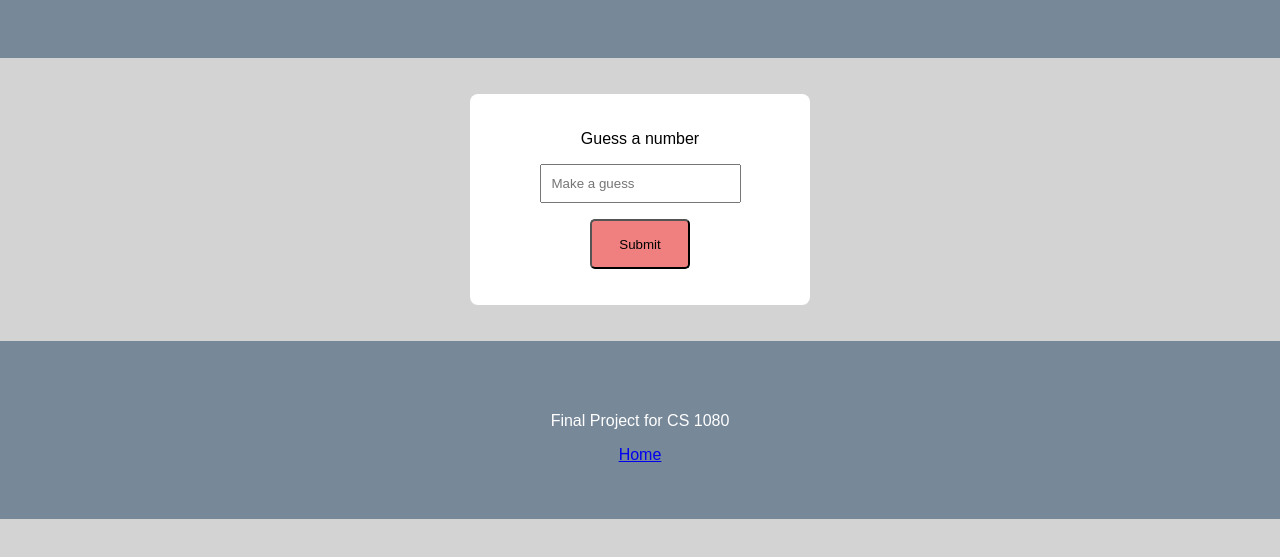
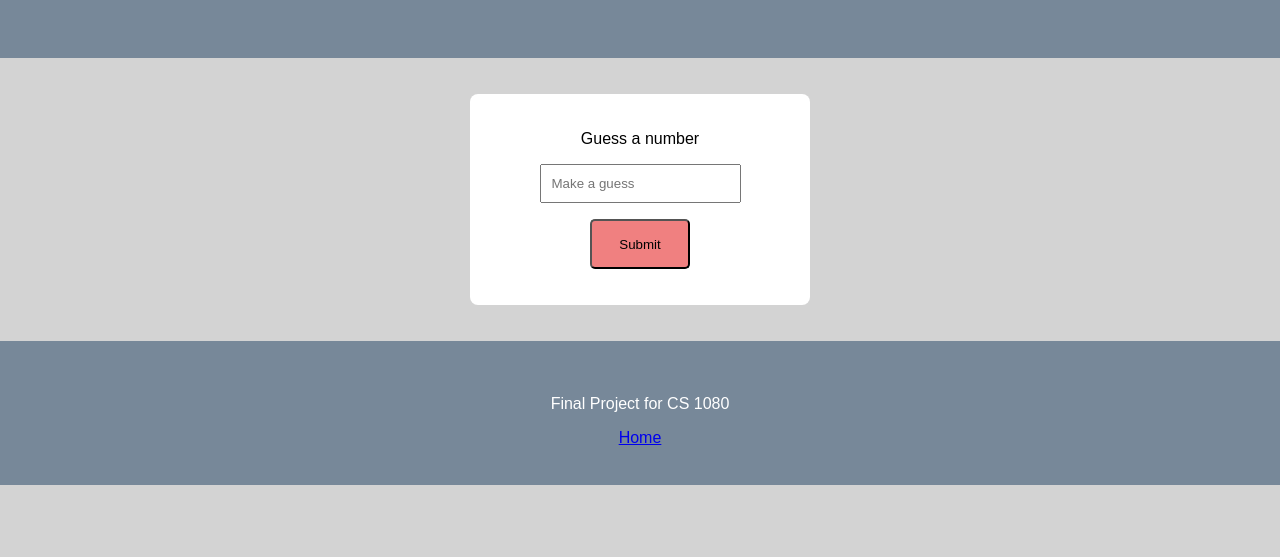
Before and after one commit to Fauche-r/Final-Project, a plain HTML site: page number_guesser.html in a window 1280 px wide. Shown: the part 141-698 px from the top of the page. Drawn offline with Linux system fonts and the light colour scheme.

Commit message:
Update number_guesser.css

```diff
--- a/number_guesser.css
+++ b/number_guesser.css
@@ -36,5 +36,5 @@ footer {
     text-align: center;
     background-color: lightslategray;
     color: white;
-    padding: 55px;
+    padding: 38px;
 }
```
